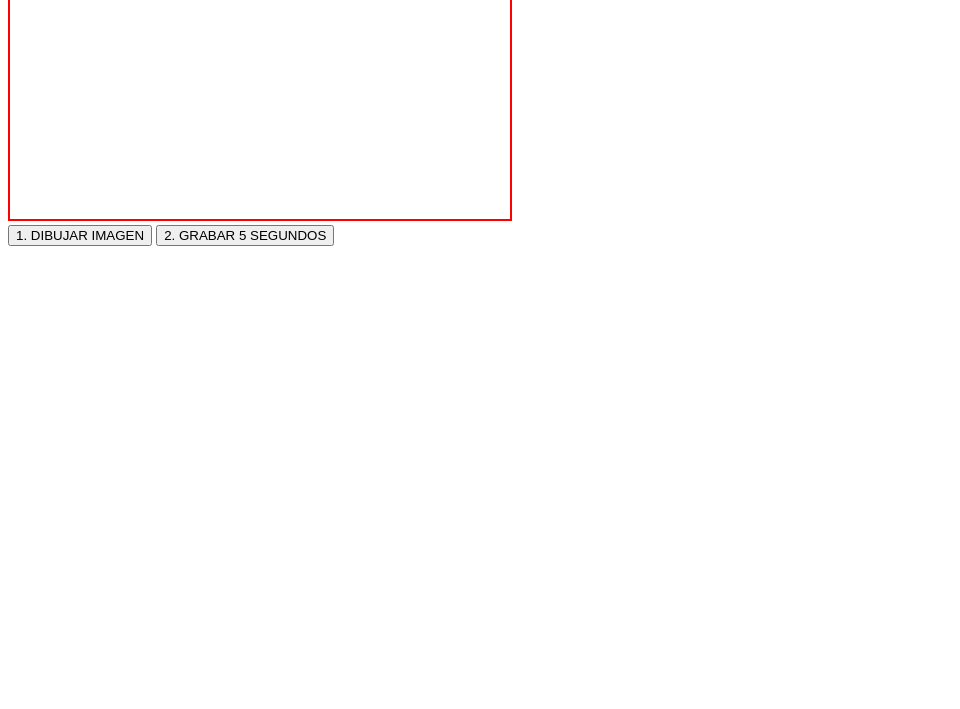
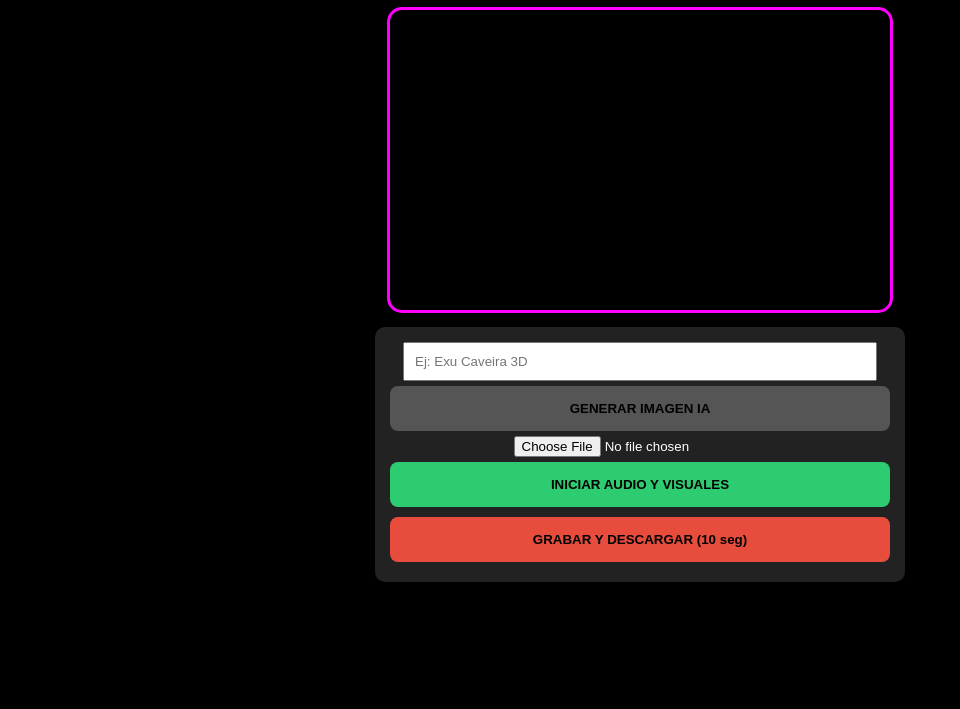
Before and after one commit to collado23/Vicky-difucion, a plain HTML site: page index.html in a window 1280 px wide. Shown: the part 91-800 px from the top of the page, without its empty margins (0-960 px from the left). Drawn offline with Linux system fonts and the light colour scheme.

Commit message:
Update title and enhance audio-visual features

```diff
--- a/index.html
+++ b/index.html
@@ -2,51 +2,84 @@
 <html lang="es">
 <head>
     <meta charset="UTF-8">
-    <title>Test de Grabación</title>
+    <title>Umbanda Studio - Producción Total</title>
+    <style>
+        body { background: #000; color: #fff; font-family: sans-serif; text-align: center; padding: 10px; }
+        canvas { border: 3px solid #ff00ff; border-radius: 15px; background: #000; width: 100%; max-width: 500px; }
+        .controls { background: #222; padding: 15px; border-radius: 10px; margin: 10px auto; max-width: 500px; }
+        button { width: 100%; padding: 15px; margin: 5px 0; border: none; border-radius: 8px; font-weight: bold; cursor: pointer; }
+    </style>
 </head>
 <body>
 
-<canvas id="miCanvas" width="500" height="300" style="border: 2px solid red;"></canvas>
+<h1>ESTUDIO UMBANDA PRO</h1>
+<canvas id="miCanvas" width="500" height="300"></canvas>
 
-<br>
-<button onclick="iniciarRender()">1. DIBUJAR IMAGEN</button>
-<button onclick="grabarVideo()">2. GRABAR 5 SEGUNDOS</button>
+<div class="controls">
+    <input type="text" id="prompt" placeholder="Ej: Exu Caveira 3D" style="width:90%; padding:10px;">
+    <button onclick="generarIA()" style="background:#555;">GENERAR IMAGEN IA</button>
+
+    <input type="file" id="audioFile" accept="audio/*">
+    <button onclick="iniciarTodo()" style="background:#2ecc71;">INICIAR AUDIO Y VISUALES</button>
+    <button onclick="grabarVideo()" style="background:#e74c3c;">GRABAR Y DESCARGAR (10 seg)</button>
+</div>
 
 <script>
     const canvas = document.getElementById('miCanvas');
     const ctx = canvas.getContext('2d');
-    const img = new Image();
+    let audioCtx, analyser, source, img = new Image();
 
-    // Cargamos una imagen para probar
-    img.crossOrigin = "anonymous";
-    img.src = "https://image.pollinations.ai/prompt/Exu_Caveira_3D";
+    function generarIA() {
+        const p = document.getElementById('prompt').value;
+        img.src = "https://image.pollinations.ai/prompt/" + encodeURIComponent(p + ", 3D Render, 8k");
+        img.onload = () => ctx.drawImage(img, 0, 0, canvas.width, canvas.height);
+    }
 
-    function iniciarRender() {
-        ctx.drawImage(img, 0, 0, canvas.width, canvas.height);
-        alert("Imagen dibujada en el canvas");
+    async function iniciarTodo() {
+        const file = document.getElementById('audioFile').files[0];
+        if (!file) return alert("Sube un audio primero");
+
+        audioCtx = new (window.AudioContext || window.webkitAudioContext)();
+        const data = await file.arrayBuffer();
+        const buffer = await audioCtx.decodeAudioData(data);
+
+        source = audioCtx.createBufferSource();
+        source.buffer = buffer;
+        analyser = audioCtx.createAnalyser();
+        analyser.fftSize = 256;
+
+        source.connect(analyser);
+        analyser.connect(audioCtx.destination);
+        source.start();
+        animar();
+    }
+
+    function animar() {
+        const dataArray = new Uint8Array(analyser.frequencyBinCount);
+        analyser.getByteFrequencyData(dataArray);
+        const bass = dataArray[2] / 255;
+
+        ctx.clearRect(0, 0, canvas.width, canvas.height);
+        const scale = 1 + (bass * 0.3);
+        const w = canvas.width * scale;
+        const h = canvas.height * scale;
+        ctx.drawImage(img, (canvas.width - w)/2, (canvas.height - h)/2, w, h);
+        requestAnimationFrame(animar);
     }
 
     function grabarVideo() {
-        // Verificamos si el canvas tiene contenido
         const stream = canvas.captureStream(30);
         const recorder = new MediaRecorder(stream, { mimeType: 'video/webm' });
         let chunks = [];
-
         recorder.ondataavailable = e => chunks.push(e.data);
         recorder.onstop = () => {
-            const blob = new Blob(chunks, { type: 'video/webm' });
-            const url = URL.createObjectURL(blob);
             const a = document.createElement('a');
-            a.href = url;
-            a.download = 'prueba.webm';
-            a.textContent = "DESCARGAR AQUÍ";
-            a.style.display = "block";
-            a.style.fontSize = "30px";
-            document.body.appendChild(a);
+            a.href = URL.createObjectURL(new Blob(chunks, { type: 'video/webm' }));
+            a.download = 'produccion_umbanda.webm';
+            a.click();
         };
-
         recorder.start();
-        setTimeout(() => recorder.stop(), 5000);
+        setTimeout(() => recorder.stop(), 10000);
     }
 </script>
 </body>
```
